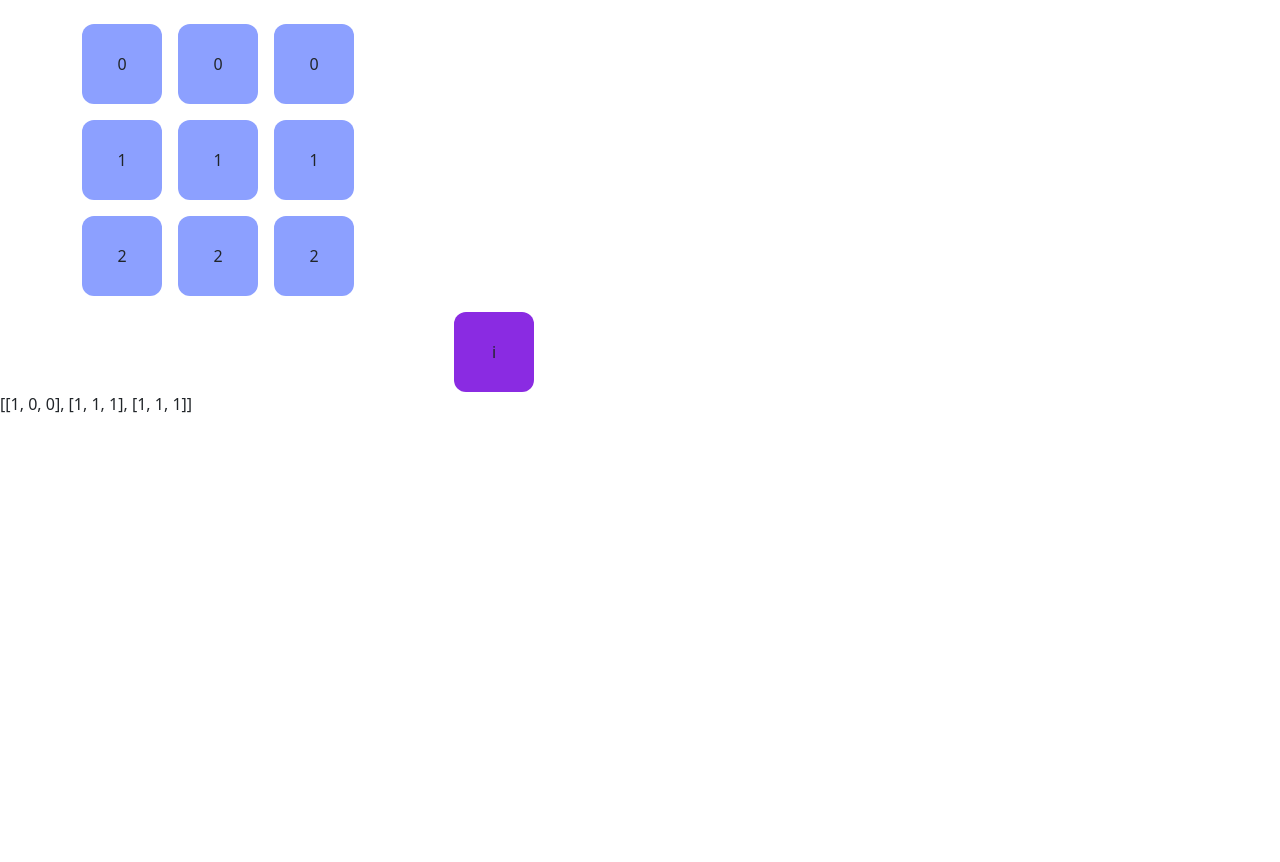
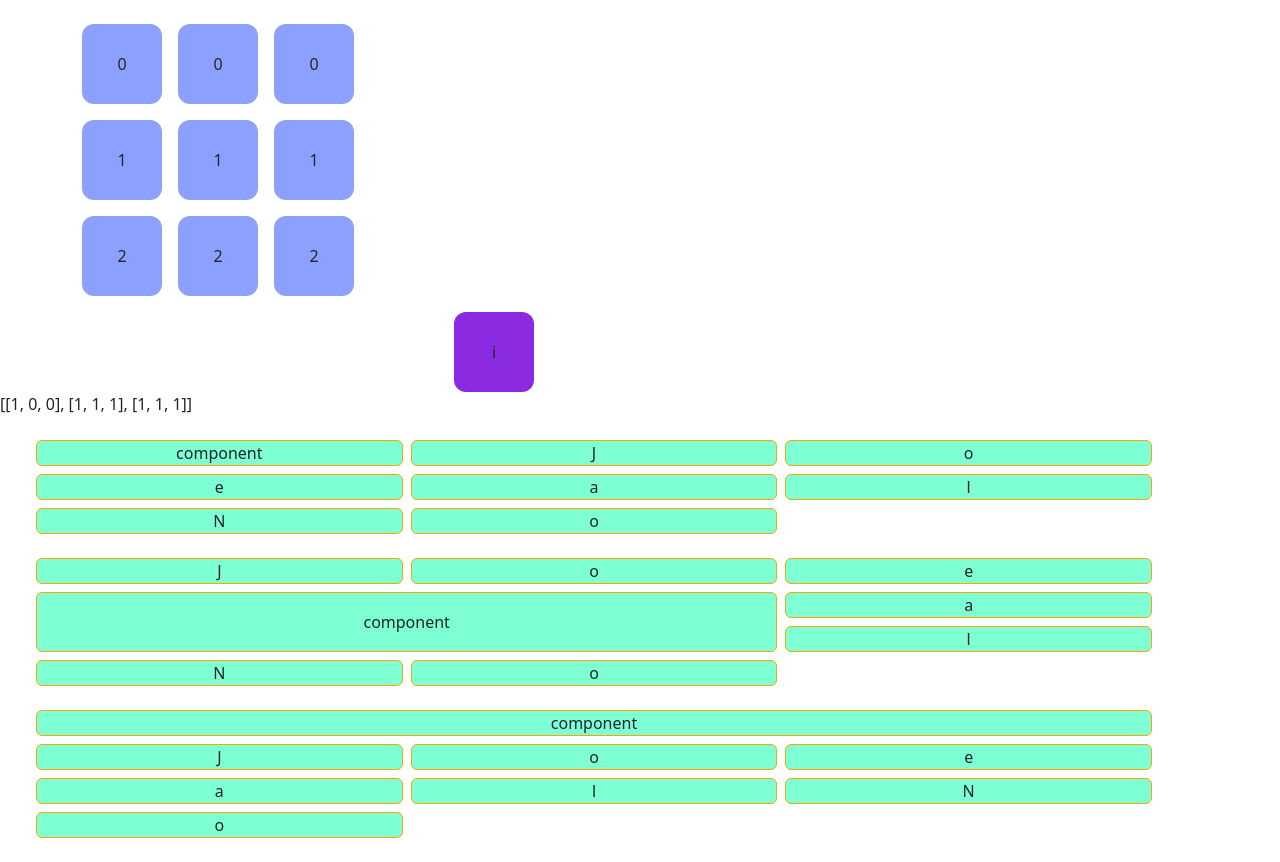
Before and after one commit to CherryChiriko/grid, an Angular app: page / in a window 1280 px wide. Before the commit the page ends 800 px from the top, so only its background shows below. Built offline with nearby package versions, Linux system fonts and the light colour scheme.

Commit message:
Grid display working not correctly but ok-ish
second component should have dy=3, but not displaying correctly

```diff
--- a/src/app/grid-display/grid-display.component.css
+++ b/src/app/grid-display/grid-display.component.css
@@ -55,3 +55,19 @@
     /* background-color: blueviolet;
     border: red;
 } */
+
+.grid3 {
+    display: grid;
+    grid-template-columns: var(--col);
+    grid-template-rows: var(--row);
+    row-gap: .5rem; column-gap: .5rem;
+  }
+
+.box3 {
+    background-color: aquamarine;
+    border: 1px solid orange;
+    width: 100%; height:100%;
+    display: flex; justify-content: center; align-items: center;
+    grid-area: var(--x) / var(--y) / span var(--dx) / span var(--dy);
+    /* grid-area: var(--x) / var(--y) / span var(--dx) / span 3; */
+}
--- a/src/app/grid-display/grid-display.component.html
+++ b/src/app/grid-display/grid-display.component.html
@@ -10,5 +10,34 @@
     </div>
 </div>
 {{grid}}
+<!-- <div class="container m-4">
+<div class="grid3" style="--col: repeat({{gridDim[1]}}, 1fr); --row: repeat({{gridDim[0]}}, 1fr);">
+    <div class="box3 rounded" id="j">j</div>
+    <div class="box3 rounded">o</div>
+    <div class="box3 rounded">e</div>
+    <div class="box3 rounded">l</div>
+</div>
+</div> -->
+
+<div class="container m-4" *ngFor="let c of gridConfig.components">
+<div class="grid3"
+
+style="--row: repeat({{gridDim[0]}}, 1fr); --col: repeat({{gridDim[1]}}, 1fr);">
+    <div class="box3 rounded"
+    style="--x: {{getComponentPosition(c)[0]}}; --y: {{getComponentPosition(c)[1]}};
+     --dx: {{getComponentDelta(c)[0]}}; --dy:{{getComponentDelta(c)[0]}};">
+    component
+    </div>
+    <div class="box3 rounded">J</div>
+    <div class="box3 rounded">o</div>
+    <div class="box3 rounded">e</div>
+    <div class="box3 rounded">a</div>
+    <div class="box3 rounded">l</div>
+    <div class="box3 rounded">N</div>
+    <div class="box3 rounded">o</div>
+</div>
+</div>
 
 <!-- *ngFor="let c of gridConfig.components" -->
+<!-- <p>{{getComponentPosition(c)}}</p>
+    <p>{{getComponentDelta(c)}}</p> -->
--- a/src/app/grid-display/grid-display.component.ts
+++ b/src/app/grid-display/grid-display.component.ts
@@ -1,6 +1,7 @@
 import { Component, OnInit } from '@angular/core';
 import { create, all } from 'mathjs';
 import configData from 'src/data/config.json'
+import { IComponent } from '../interfaces/interface';
 
 const config = { }
 const math = create(all, config)
@@ -61,6 +62,13 @@ export class GridDisplayComponent implements OnInit {
     }
     return true;
   }
+
+  getComponentPosition(c: IComponent){
+    return [c['position-x']+1,c['position-y']+1]
+  }
+  getComponentDelta(c: IComponent){
+    return [c['rows'],c['columns']]
+  }
 }
 
 
```
